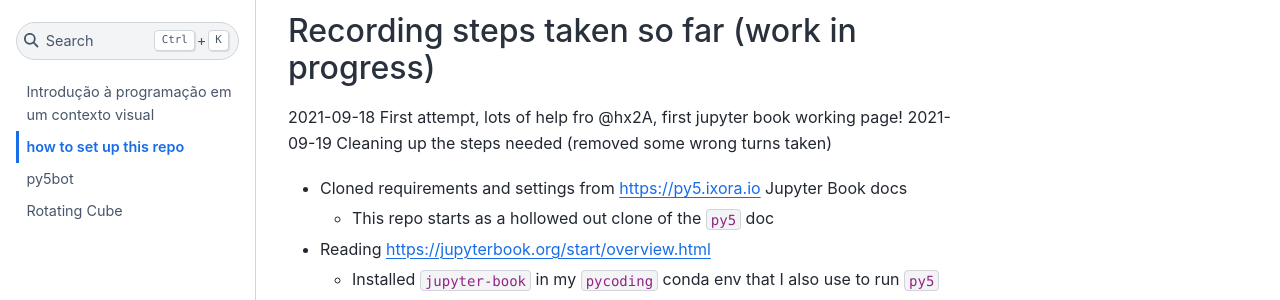
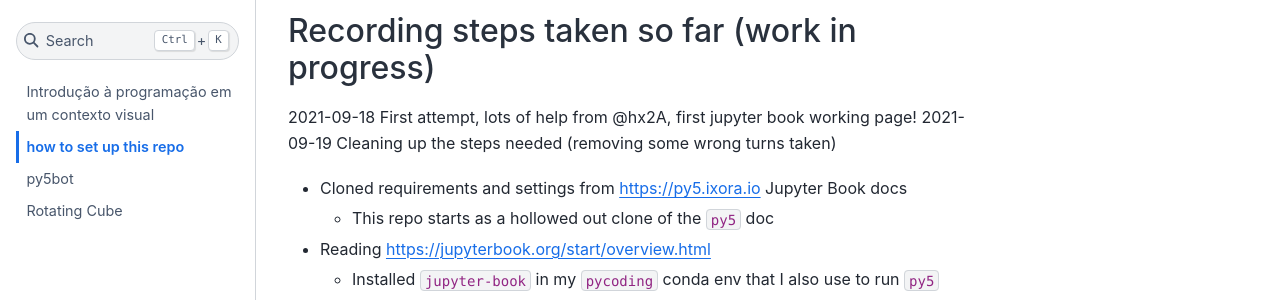
Before and after one commit to villares/material-aulas-py5, a Jupyter Book: the page built from jupyterbook_installation_notes.md, in a window 1280 px wide and 1146 px high. Shown: the part 263-563 px from the top of the window. Built offline with Jupyter Book 1.0.4 settings and Sphinx 7.4.7 and the Sphinx Book theme 1.1.4, drawn with Linux system fonts in a browser that asks for light colours.

Commit message:
Update jupyterbook_installation_notes.md

```diff
--- a/jupyterbook_installation_notes.md
+++ b/jupyterbook_installation_notes.md
@@ -6,8 +6,8 @@ Goal: Make class materials that can profit from Thebe/MyBinder.org execution.
 
 #### Recording steps taken so far (work in progress)
 
-2021-09-18 First attempt, lots of help fro @hx2A, first jupyter book working page!
-2021-09-19 Cleaning up the steps needed (removed some wrong turns taken)
+2021-09-18 First attempt, lots of help from @hx2A, first jupyter book working page!
+2021-09-19 Cleaning up the steps needed (removing some wrong turns taken)
 
 - Cloned requirements and settings from https://py5.ixora.io Jupyter Book docs
    - This repo starts as a hollowed out clone of the `py5` doc
```
